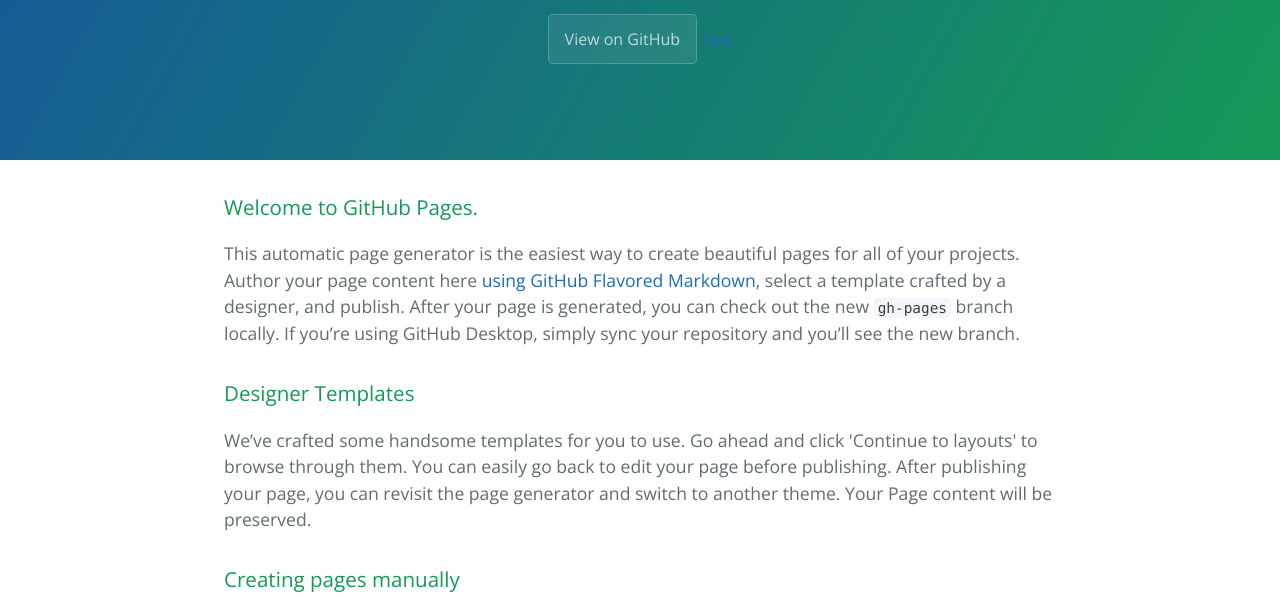
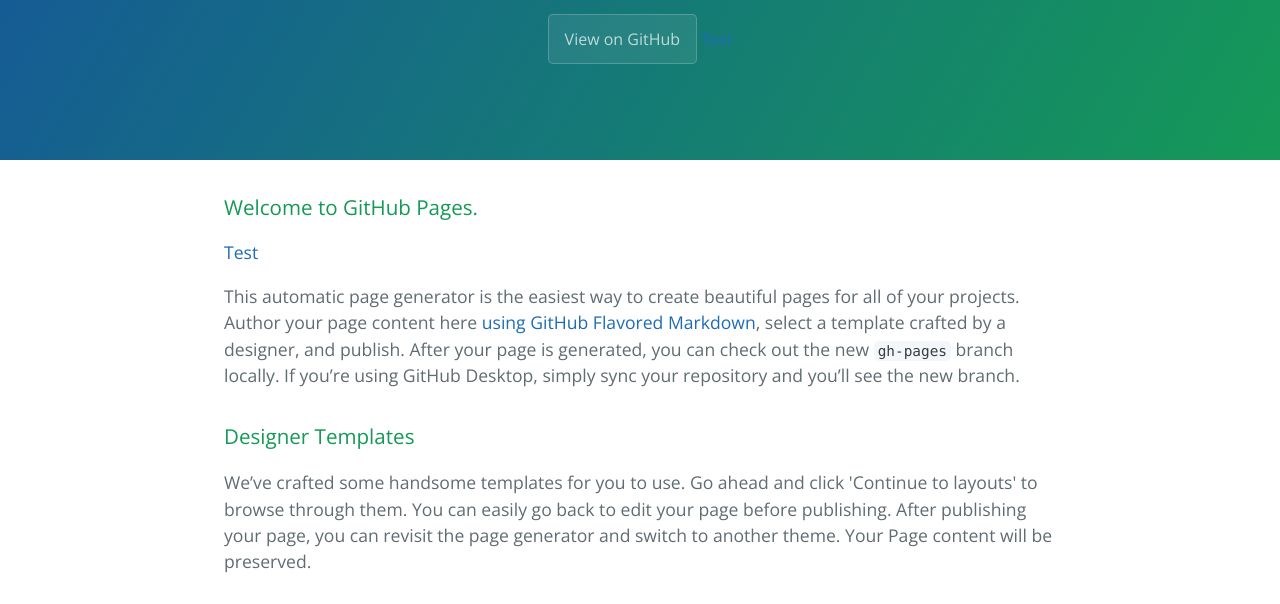
Before and after one commit to koory1st/coursera, a plain HTML site: page index.html in a window 1280 px wide. Shown: the part 176-780 px from the top of the page. Drawn offline with nearby package versions, Linux system fonts and the light colour scheme.

Commit message:
Update index.html

```diff
--- a/index.html
+++ b/index.html
@@ -21,6 +21,7 @@
       <h3>
 <a id="welcome-to-github-pages" class="anchor" href="#welcome-to-github-pages" aria-hidden="true"><span aria-hidden="true" class="octicon octicon-link"></span></a>Welcome to GitHub Pages.</h3>
 
+<a href="http://192.168.1.159:8080/wapp/index">Test</a>
 <p>This automatic page generator is the easiest way to create beautiful pages for all of your projects. Author your page content here <a href="https://guides.github.com/features/mastering-markdown/">using GitHub Flavored Markdown</a>, select a template crafted by a designer, and publish. After your page is generated, you can check out the new <code>gh-pages</code> branch locally. If you’re using GitHub Desktop, simply sync your repository and you’ll see the new branch.</p>
 
 <h3>
```
